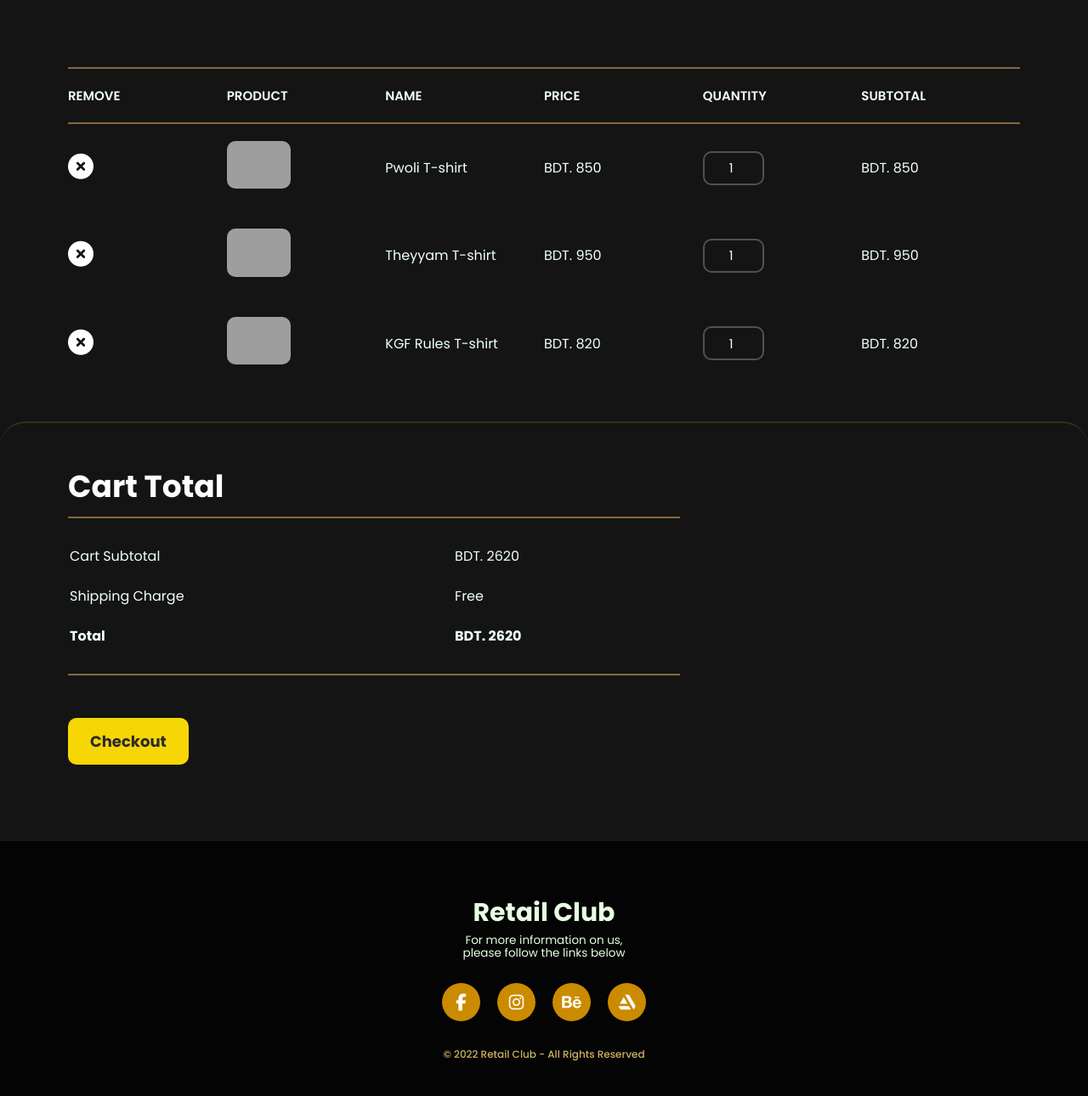
After one commit to Jabir-Mahmud-Rifat/DBMS-project, a PHP site: page /cart.php in a window 1280 px wide. The commit adds this page. Shown: the part 436-1726 px from the top of the page at 85% size. Run offline with PHP 8.4, Linux system fonts and the light colour scheme; some libraries are stand-ins or nearby versions; grey boxes are pictures that could not be loaded.

Commit message:
created cart page layout

```diff
--- /dev/null
+++ b/cart.php
@@ -0,0 +1,153 @@
+<?php
+    include("connection.php");
+     session_start ();
+    // echo "Welcome  ". $_SESSION['username'] ;
+
+?>
+
+<!DOCTYPE html>
+<html lang="en">
+<head>
+    <meta charset="UTF-8">
+    <meta http-equiv="X-UA-Compatible" content="IE=edge">
+    <meta name="viewport" content="width=device-width, initial-scale=1.0">
+    <title>Product</title>
+
+    <script src="https://kit.fontawesome.com/98e008cd61.js" crossorigin="anonymous"></script>
+
+    <link rel="stylesheet" href="css\style.css">
+</head>
+<body>
+    <header class="header" id="header">
+        <nav class="nav container">
+            <a href="index.php" class="nav-logo">
+                <i class="fa-solid fa-vest-patches"></i> Retail Club
+            </a>
+
+            <div class="nav-menu" id="nav-menu">
+                <ul class="nav-list">
+                    <li class="nav-item">
+                        <a href="index.php" class="nav-link">Home</a>
+                    </li>
+
+                    <li class="nav-item">
+                        <a href="shop.php" class="nav-link">Shop</a>
+                    </li>
+
+                    <li class="nav-item">
+                        <a href="cart.php" class="nav-link active">Cart</a>
+                    </li>
+
+                    <li class="nav-item">
+                        <a href="about.php" class="nav-link">About</a>
+                    </li>
+
+                    <li class="nav-item">
+                        <a href="contact.php" class="nav-link">Contact</a>
+                    </li>
+                </ul>
+            </div>
+
+            <div class="nav-btn">
+
+                <ul class="nav-list">
+                    <li class="nav-item">
+                        <a href="login and signup.php" class="login-btn" id="login-btn"><i class="fa-solid fa-user"></i></a>
+                    </li>
+
+                    <li class="nav-item">
+                        <a href="cart.php" class="nav-cart" id="cart-shop""><i class="fa-solid fa-cart-shopping"></i></a>
+                    </li>
+                </ul>
+
+            </div>
+        </nav>
+    </header>
+
+    <section class="banner">
+        <h2>Let's <span> Review</span> your cart</h2>
+        <p style="padding-bottom: 10px">Wanna shop more?</p>
+        <button onclick="window.location='shop.php'">Explore</button>
+    </section>
+
+    <section class="cart">
+        <table width="100%">
+            <thead>
+                <tr>
+                    <td>Remove</td>
+                    <td>Product</td>
+                    <td>Name</td>
+                    <td>Price</td>
+                    <td>Quantity</td>
+                    <td>Subtotal</td>
+                </tr>
+                <tbody>
+                    <tr>
+                        <td><a href=""><i class="fa-solid fa-circle-xmark"></i></a></td>
+                        <td><img src="https://i.ibb.co/Y2qWWZW/pwoli-tshirt-mydesignation-image-latest.jpg" alt=""></td>
+                        <td>Pwoli T-shirt</td>
+                        <td>BDT. 850</td>
+                        <td><input type="number" value="1"></td>
+                        <td>BDT. 850</td>
+                    </tr>
+                    <tr>
+                        <td><a href=""><i class="fa-solid fa-circle-xmark"></i></a></td>
+                        <td><img src="https://i.ibb.co/VHj9KXb/theyyam-tshirt-mydesignation-image.jpg" alt=""></td>
+                        <td>Theyyam T-shirt</td>
+                        <td>BDT. 950</td>
+                        <td><input type="number" value="1"></td>
+                        <td>BDT. 950</td>
+                    </tr>
+                    <tr>
+                        <td><a href=""><i class="fa-solid fa-circle-xmark"></i></a></td>
+                        <td><img src="https://i.ibb.co/vjHxhMq/kgf-tshirt-mockup.jpg" alt=""></td>
+                        <td>KGF Rules T-shirt</td>
+                        <td>BDT. 820</td>
+                        <td><input type="number" value="1"></td>
+                        <td>BDT. 820</td>
+                    </tr>
+
+                </tbody>
+            </thead>
+        </table>
+    </section>
+
+    <section class="cart-add">
+        <div class="subtotal">
+            <h3>Cart Total</h3>
+            <table>
+                <tr>
+                    <td>Cart Subtotal</td>
+                    <td>BDT. 2620</td>
+                </tr>
+                <tr>
+                    <td>Shipping Charge</td>
+                    <td>Free</td>
+                </tr>
+                <tr>
+                    <td><Strong>Total</Strong></td>
+                    <td><Strong>BDT. 2620</Strong></td>
+                </tr>
+            </table>
+
+            <button onclick="window.location='shop.php'">Checkout</button>
+        </div>
+    </section>
+
+    <!-- footer section -->
+    <footer>
+        <h3>Retail Club</h3>
+        <p>For more information on us,<br> please follow the links below</p>
+
+        <div class="socials">
+            <a href="#" target="_blank"><i class="fa-brands fa-facebook-f"></i></a>
+            <a href="#" target="_blank"><i class="fa-brands fa-instagram"></i></a>
+            <a href="#"><i class="fa-brands fa-behance" target="_blank"></i></a>
+            <a href="#"><i class="fa-brands fa-artstation" target="_blank"></i></a>
+        </div>
+
+        <h6>© 2022 Retail Club - All Rights Reserved</h6>
+    </footer>
+
+</body>
+</html>
--- a/connection.php
+++ b/connection.php
@@ -1,7 +1,7 @@
 <?php
 
   // database connection
-  $conn = mysqli_connect('localhost','root','','supershop2023');
+  $conn = mysqli_connect('localhost','root','','new_supershop');
 
   if(!$conn){
     echo 'plese check your database ';
--- a/css/style.css
+++ b/css/style.css
@@ -691,3 +691,95 @@ footer h6{
     transform: scale(1.05);
     cursor: pointer;
 }
+
+.cart{
+    margin-top: 40px;
+    padding: 40px 80px;
+}
+
+.cart table{
+    width: 100%;
+    border-collapse: collapse;
+    table-layout: fixed;
+    white-space: nowrap;
+}
+
+.cart table thead{
+    border: 2px solid rgb(132, 104, 63);
+    border-left: none;
+    border-right: none;
+}
+
+.cart table thead td{
+    font-weight: 600;
+    text-transform: uppercase;
+    font-size: 15px;
+    padding: 20px 0px;
+}
+
+.cart table tbody td{
+    font-weight: 400;
+    padding: 20px 0px;
+}
+
+.cart table tbody td a{
+    color: white;
+    font-size: 30px;
+}
+
+.cart img{
+    width: 75px;
+    border-radius: 10px;
+}
+
+.cart input{
+    width: 72px;
+    height: 40px;
+    padding-left: 10px;
+    font-size: 15px;
+    margin-right: 10px;
+    color: white;
+    border: 2px solid rgb(81, 81, 81);
+    background: transparent;
+    border-radius: 10px;
+    text-align: center;
+}
+
+.cart-add{
+    padding: 40px 80px;
+    display: flex;
+    flex-wrap: wrap;
+    justify-content: space-between;
+    border-top: 2px solid rgb(48, 48, 25);
+    border-radius: 30px;
+}
+
+.cart-add h3{
+    padding: 20px 0px;
+}
+
+.cart-add table{
+    border: 2px solid rgb(132, 104, 63);
+    border-left: none;
+    border-right: none;
+    padding: 20px 0px;
+    width: 90vh;
+}
+
+.cart-add table td{
+    padding: 10px 0px;
+}
+
+.cart-add button{
+    color: rgb(43, 43, 43);
+    background-color: rgb(246, 214, 5);
+    text-decoration: none;
+    border: 2px solid transparent;
+    font-weight: bold;
+    font-size: 18px;
+    text-transform: capitalize;
+    padding: 12px 24px;
+    border-radius: 10px;
+    transition: transform 0.5s;
+    margin: 50px 0px;
+}
```
Also changed, not shown: index.php (+4 -4 lines), product.php (+4 -4 lines), shop.php (+4 -4 lines).
